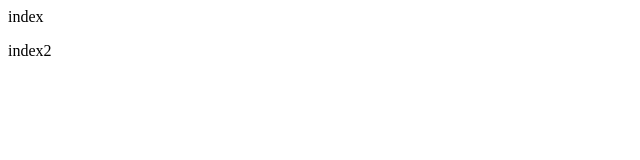
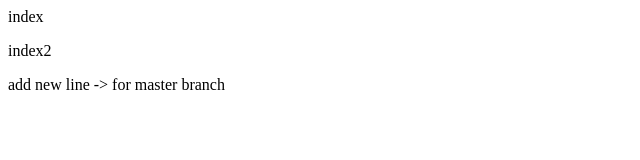
Before and after one commit to Show-Miyamoto/git_tutorial, a plain HTML site: page index.html in a window 1280 px wide. Shown: the whole page, without its empty margins (0-640 px from the left). Drawn offline with Linux system fonts and the light colour scheme.

Commit message:
Update index.html

```diff
--- a/index.html
+++ b/index.html
@@ -1,2 +1,4 @@
 <p>index</p>
 <p>index2</p>
+
+<p>add new line -> for master branch</p>
```
